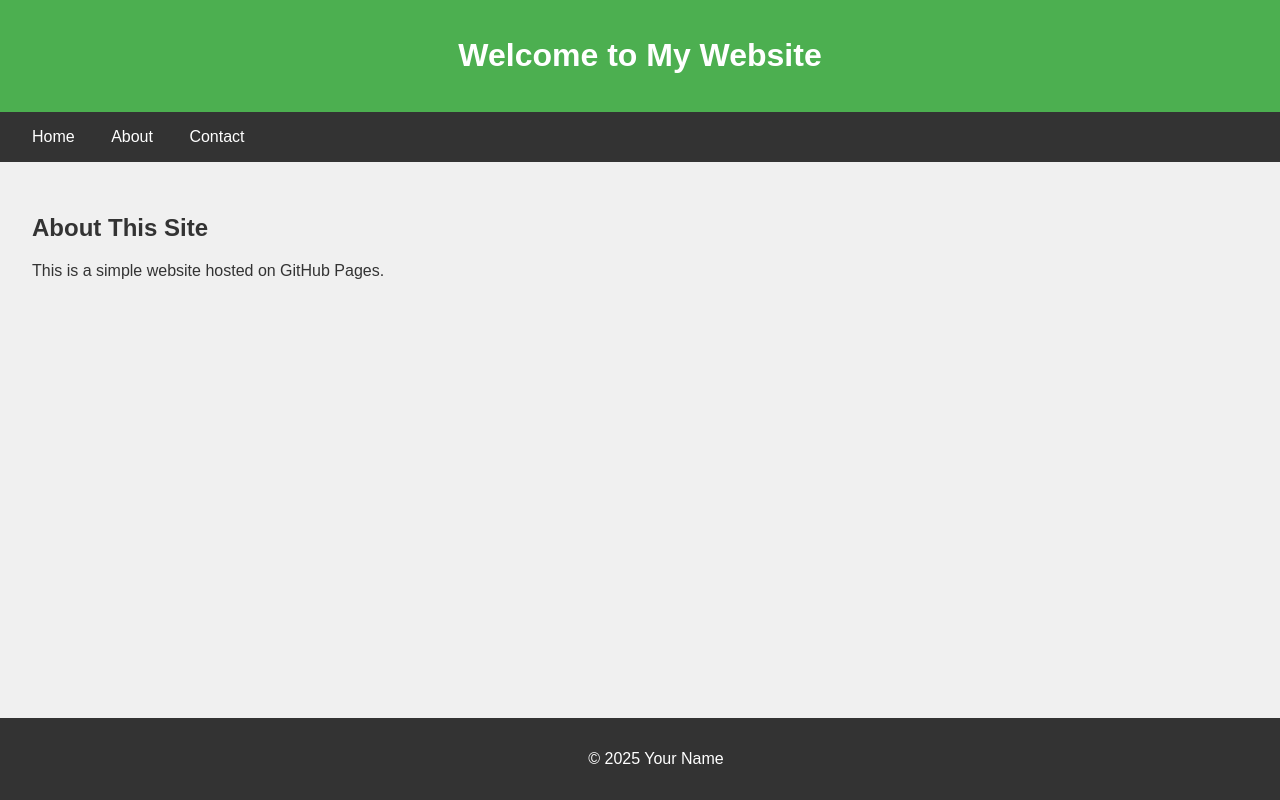
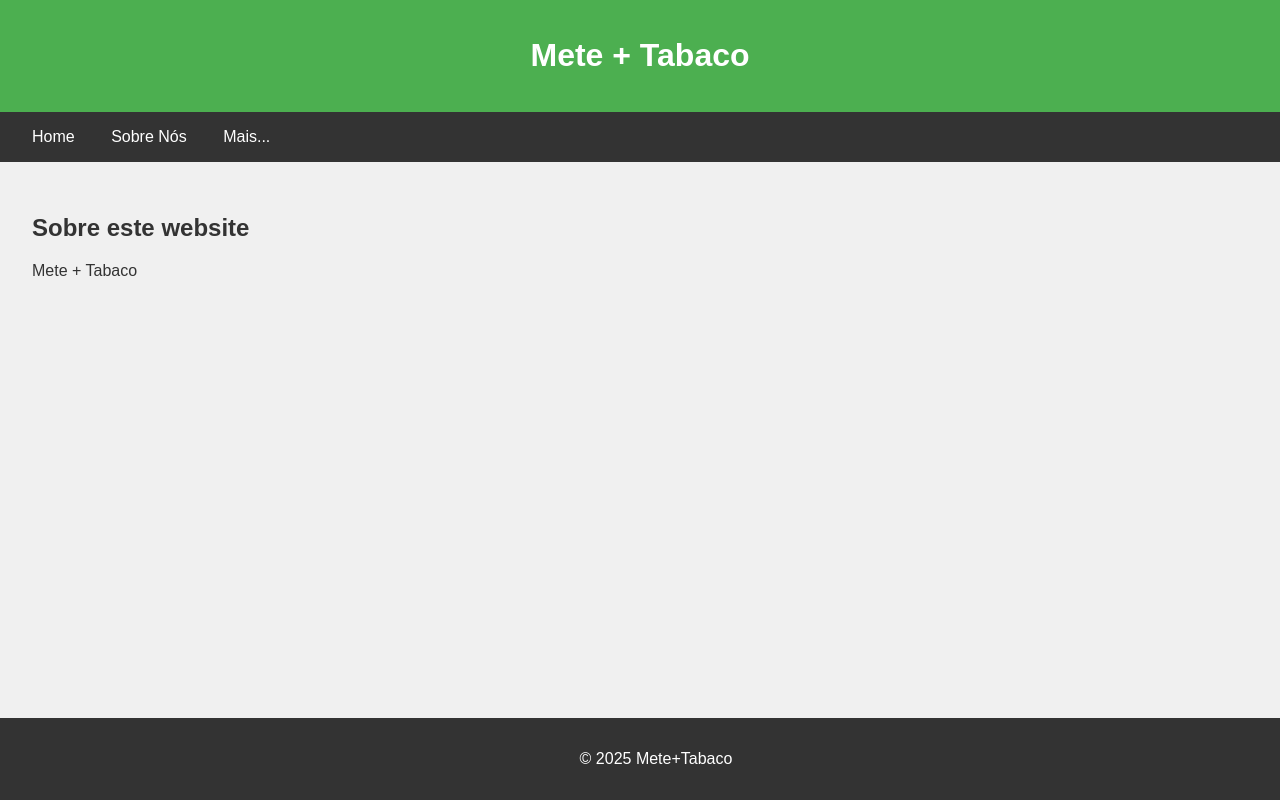
Before and after one commit to MetemaisTabaco/metemaistabaco.github.io, a plain HTML site: page index.html in a window 1280 px wide. Drawn offline with Linux system fonts and the light colour scheme.

Commit message:
Update index.html

```diff
--- a/index.html
+++ b/index.html
@@ -1,5 +1,5 @@
 <!DOCTYPE html>
-<html lang="en">
+<html lang="pt">
 <head>
     <meta charset="UTF-8">
     <meta name="viewport" content="width=device-width, initial-scale=1.0">
@@ -44,19 +44,19 @@
 </head>
 <body>
     <header>
-        <h1>Welcome to My Website</h1>
+        <h1>Mete + Tabaco</h1>
     </header>
     <nav>
         <a href="#">Home</a>
-        <a href="#">About</a>
-        <a href="#">Contact</a>
+        <a href="#">Sobre Nós</a>
+        <a href="#">Mais...</a>
     </nav>
     <main>
-        <h2>About This Site</h2>
-        <p>This is a simple website hosted on GitHub Pages.</p>
+        <h2>Sobre este website</h2>
+        <p>Mete + Tabaco</p>
     </main>
     <footer>
-        <p>&copy; 2025 Your Name</p>
+        <p>&copy; 2025 Mete+Tabaco</p>
     </footer>
 </body>
 </html>
```
